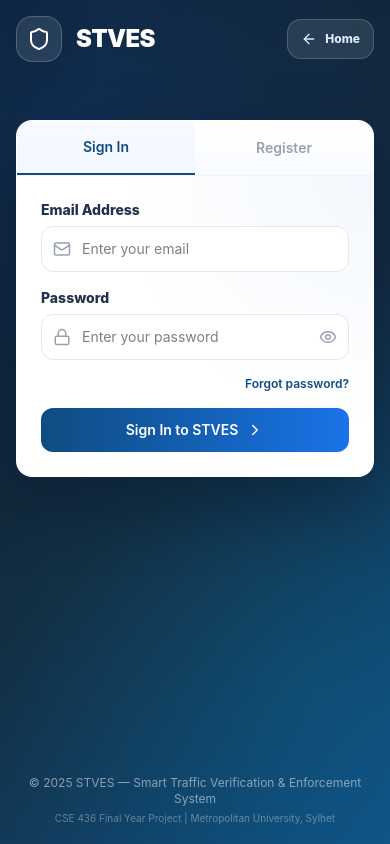
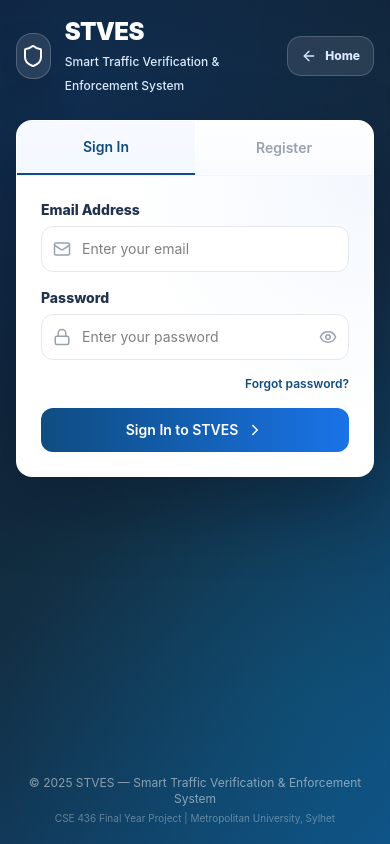
Before and after one commit to jamilahamad/Smart-Traffic-Verification-and-Enforcement-System, a React (Vite) app in the folder frontend/: page / in a window 390 px wide. Both pictures are taken after a click on the button "Get Started". Built offline with nearby package versions, Linux system fonts and the light colour scheme; no server answers.

Commit message:
feat(ui): add reusable brand logo component

```diff
--- /dev/null
+++ b/frontend/src/components/common/BrandLogo.jsx
@@ -0,0 +1,116 @@
+import { Shield, ShieldCheck } from 'lucide-react';
+
+const variantConfig = {
+  landing: {
+    icon: Shield,
+    wrapperClass: 'landing-brand-block flex items-center gap-3 text-left',
+    iconClass:
+      'landing-brand-icon flex h-11 w-11 items-center justify-center rounded-xl bg-gradient-to-br from-[#0f4c81] to-[#1a73e8] shadow-lg shadow-blue-200',
+    iconSize: 22,
+    iconColorClass: 'text-white',
+    textWrapperClass: '',
+    titleClass: 'landing-brand-name block text-xl font-black leading-tight text-gray-900',
+    subtitleClass: 'landing-brand-subtitle hidden text-[11px] font-medium text-gray-400 sm:block',
+    subtitle: 'Smart Traffic Verification',
+  },
+
+  login: {
+    icon: Shield,
+    wrapperClass: 'login-brand-left',
+    iconClass: 'login-brand-icon',
+    iconSize: 24,
+    iconColorClass: 'text-white',
+    textWrapperClass: 'login-brand-text text-left',
+    titleClass: 'text-2xl font-black text-white tracking-tight',
+    subtitleClass: 'text-xs font-medium text-blue-100',
+    subtitle: 'Smart Traffic Verification & Enforcement System',
+  },
+
+  navbar: {
+    icon: Shield,
+    wrapperClass: 'stves-navbar-brand flex items-center gap-2',
+    iconClass:
+      'stves-navbar-logo w-9 h-9 bg-gradient-to-br from-[#0f4c81] to-[#1a73e8] rounded-lg flex items-center justify-center',
+    iconSize: 20,
+    iconColorClass: 'text-white',
+    textWrapperClass: 'hidden sm:block text-left',
+    titleClass: 'text-lg font-bold text-gray-800 leading-tight',
+    subtitleClass: 'text-[10px] text-gray-400 leading-tight -mt-0.5',
+    subtitle: 'Smart Traffic Verification',
+  },
+
+  public: {
+    icon: ShieldCheck,
+    wrapperClass: 'public-verify-brand',
+    iconClass: 'public-verify-brand-icon',
+    iconSize: 22,
+    iconColorClass: '',
+    textWrapperClass: 'text-left',
+    titleClass: 'public-verify-brand-name',
+    subtitleClass: 'public-verify-brand-subtitle',
+    subtitle: 'Smart Traffic Verification',
+  },
+
+  footer: {
+    icon: Shield,
+    wrapperClass: 'flex items-center justify-center gap-2',
+    iconClass: '',
+    iconSize: 22,
+    iconColorClass: 'text-blue-400',
+    textWrapperClass: '',
+    titleClass: 'text-2xl font-black tracking-tight',
+    subtitleClass: '',
+    subtitle: '',
+  },
+};
+
+const joinClassNames = (...classes) => {
+  return classes.filter(Boolean).join(' ');
+};
+
+export default function BrandLogo({
+  variant = 'navbar',
+  title = 'STVES',
+  subtitle,
+  onClick,
+  ariaLabel = 'STVES',
+  className = '',
+}) {
+  const config = variantConfig[variant] || variantConfig.navbar;
+  const Icon = config.icon || Shield;
+  const finalSubtitle = subtitle ?? config.subtitle;
+  const Wrapper = onClick ? 'button' : 'div';
+
+  const wrapperProps = {
+    className: joinClassNames(config.wrapperClass, className),
+  };
+
+  if (onClick) {
+    wrapperProps.type = 'button';
+    wrapperProps.onClick = onClick;
+    wrapperProps['aria-label'] = ariaLabel;
+  }
+
+  return (
+    <Wrapper {...wrapperProps}>
+      <div className={config.iconClass}>
+        <Icon
+          size={config.iconSize}
+          className={config.iconColorClass}
+        />
+      </div>
+
+      <div className={config.textWrapperClass}>
+        {variant === 'login' ? (
+          <h1 className={config.titleClass}>{title}</h1>
+        ) : (
+          <span className={config.titleClass}>{title}</span>
+        )}
+
+        {finalSubtitle ? (
+          <span className={config.subtitleClass}>{finalSubtitle}</span>
+        ) : null}
+      </div>
+    </Wrapper>
+  );
+}
--- a/frontend/src/components/common/index.js
+++ b/frontend/src/components/common/index.js
@@ -5,3 +5,4 @@ export { default as Select } from './Select';
 export { default as LoadingSpinner } from './LoadingSpinner';
 export { default as Modal } from './Modal';
 export { default as Table } from './Table';
+export { default as BrandLogo } from './BrandLogo';
--- a/frontend/src/components/layout/Navbar.jsx
+++ b/frontend/src/components/layout/Navbar.jsx
@@ -9,12 +9,12 @@ import {
   LogOut,
   Menu,
   RefreshCw,
-  Shield,
   User,
   X,
 } from 'lucide-react';
 
 import UserAvatar from '../common/UserAvatar';
+import BrandLogo from '../common/BrandLogo';
 import api from '../../lib/api';
 import useStore from '../../store/useStore';
 import {
@@ -411,25 +411,11 @@ export default function Navbar({
             {sidebarOpen ? <X size={20} /> : <Menu size={20} />}
           </button>
 
-          <button
-            type="button"
+          <BrandLogo
+            variant="navbar"
             onClick={() => onNavigate('dashboard')}
-            className="stves-navbar-brand flex items-center gap-2"
-          >
-            <div className="stves-navbar-logo w-9 h-9 bg-gradient-to-br from-[#0f4c81] to-[#1a73e8] rounded-lg flex items-center justify-center">
-              <Shield size={20} className="text-white" />
-            </div>
-
-            <div className="hidden sm:block text-left">
-              <h1 className="text-lg font-bold text-gray-800 leading-tight">
-                STVES
-              </h1>
-
-              <p className="text-[10px] text-gray-400 leading-tight -mt-0.5">
-                Smart Traffic Verification
-              </p>
-            </div>
-          </button>
+            ariaLabel="Go to dashboard"
+          />
         </div>
 
         <div className="stves-navbar-right flex items-center gap-2">
--- a/frontend/src/pages/LandingPage.jsx
+++ b/frontend/src/pages/LandingPage.jsx
@@ -1,6 +1,5 @@
 import { useState } from 'react';
 import {
-  Shield,
   QrCode,
   Search,
   FileWarning,
@@ -12,7 +11,7 @@ import {
   Menu,
   X,
 } from 'lucide-react';
-
+import BrandLogo from '../components/common/BrandLogo';
 import '../styles/LandingPage.css';
 
 const platformFeatures = [
@@ -178,25 +177,11 @@ export default function LandingPage({ onLogin, onVerify }) {
       <nav className="landing-navbar fixed top-0 left-0 right-0 z-50">
         <div className="landing-nav-shell mx-auto mt-3 max-w-7xl px-4 sm:px-6 lg:px-8">
           <div className="landing-nav-content flex h-16 items-center justify-between rounded-2xl border border-white/70 bg-white/90 px-4 shadow-lg shadow-slate-900/5 backdrop-blur-xl">
-            <button
-              type="button"
-              onClick={handleAuthOpen}
-              className="landing-brand-block flex items-center gap-3 text-left"
-              aria-label="Go to login"
-            >
-              <div className="landing-brand-icon flex h-11 w-11 items-center justify-center rounded-xl bg-gradient-to-br from-[#0f4c81] to-[#1a73e8] shadow-lg shadow-blue-200">
-                <Shield size={22} className="text-white" />
-              </div>
-
-              <div>
-                <span className="landing-brand-name block text-xl font-black leading-tight text-gray-900">
-                  STVES
-                </span>
-                <span className="landing-brand-subtitle hidden text-[11px] font-medium text-gray-400 sm:block">
-                  Smart Traffic Verification
-                </span>
-              </div>
-            </button>
+            <BrandLogo
+              variant="landing"
+              onClick={() => window.scrollTo({ top: 0, behavior: 'smooth' })}
+              ariaLabel="Go to landing page"
+            />
 
             <div className="landing-nav-links hidden items-center gap-1 lg:flex">
               {landingNavLinks.map((item) => (
@@ -493,10 +478,11 @@ export default function LandingPage({ onLogin, onVerify }) {
 
       <footer className="landing-footer px-4 py-10 text-white">
         <div className="mx-auto max-w-7xl text-center">
-          <div className="flex items-center justify-center gap-2">
-            <Shield size={22} className="text-blue-400" />
-            <span className="text-2xl font-black tracking-tight">STVES</span>
-          </div>
+          <BrandLogo
+            variant="footer"
+            onClick={() => window.scrollTo({ top: 0, behavior: 'smooth' })}
+            ariaLabel="Go to landing page"
+          />
 
           <p className="mx-auto mt-3 max-w-2xl text-sm leading-relaxed text-slate-300">
             Smart Traffic Verification & Enforcement System for digital vehicle
--- a/frontend/src/pages/LoginPage.jsx
+++ b/frontend/src/pages/LoginPage.jsx
@@ -1,6 +1,5 @@
 import { useState } from 'react';
 import {
-  Shield,
   Eye,
   EyeOff,
   Mail,
@@ -13,6 +12,7 @@ import {
 } from 'lucide-react';
 import useStore from '../store/useStore';
 import { API_BASE_URL, tokenStorage } from '../lib/api';
+import BrandLogo from '../components/common/BrandLogo';
 import '../styles/LoginPage.css';
 
 const initialRegisterForm = {
@@ -508,23 +508,11 @@ export default function LoginPage({ onBack, onLoginSuccess }) {
     <div className="login-wrapper min-h-screen bg-gradient-to-br from-[#0d1b2a] via-[#1b2838] to-[#0f4c81]">
       <header className="login-brand-bar">
         <div className="login-brand-inner">
-          <button
-            type="button"
+          <BrandLogo
+            variant="login"
             onClick={handleBackHome}
-            className="login-brand-left"
-            aria-label="Back to landing page"
-          >
-            <div className="login-brand-icon">
-              <Shield size={24} className="text-white" />
-            </div>
-
-            <div className="login-brand-text text-left">
-              <h1 className="text-2xl font-black text-white tracking-tight">STVES</h1>
-              <p className="text-xs font-medium text-blue-100">
-                Smart Traffic Verification & Enforcement System
-              </p>
-            </div>
-          </button>
+            ariaLabel="Back to landing page"
+          />
 
           <button
             type="button"
--- a/frontend/src/pages/PublicVerifyPage.jsx
+++ b/frontend/src/pages/PublicVerifyPage.jsx
@@ -15,6 +15,7 @@ import {
 
 import api from '../lib/api';
 import { parseSTVESQR } from '../utils/qr';
+import BrandLogo from '../components/common/BrandLogo';
 import '../styles/PublicVerifyPage.css';
 
 const sampleQRValues = [
@@ -243,21 +244,11 @@ export default function PublicVerifyPage({ onBack, onLogin }) {
       <header className="public-verify-nav">
         <div className="public-verify-nav-shell">
           <div className="public-verify-nav-content">
-      <button
-        type="button"
+            <BrandLogo
+              variant="public"
               onClick={() => goToLandingSection()}
-        className="public-verify-brand"
-        aria-label="Back to landing page"
-      >
-        <div className="public-verify-brand-icon">
-          <ShieldCheck size={22} />
-        </div>
-
-        <div className="text-left">
-          <p className="public-verify-brand-name">STVES</p>
-          <p className="public-verify-brand-subtitle">Smart Traffic Verification</p>
-        </div>
-      </button>
+              ariaLabel="Back to landing page"
+            />
 
             <nav className="public-verify-links" aria-label="Public verification navigation">
               <button type="button" onClick={() => goToLandingSection('features')}>
```
Lines whose indentation alone changed are shown as unchanged.
